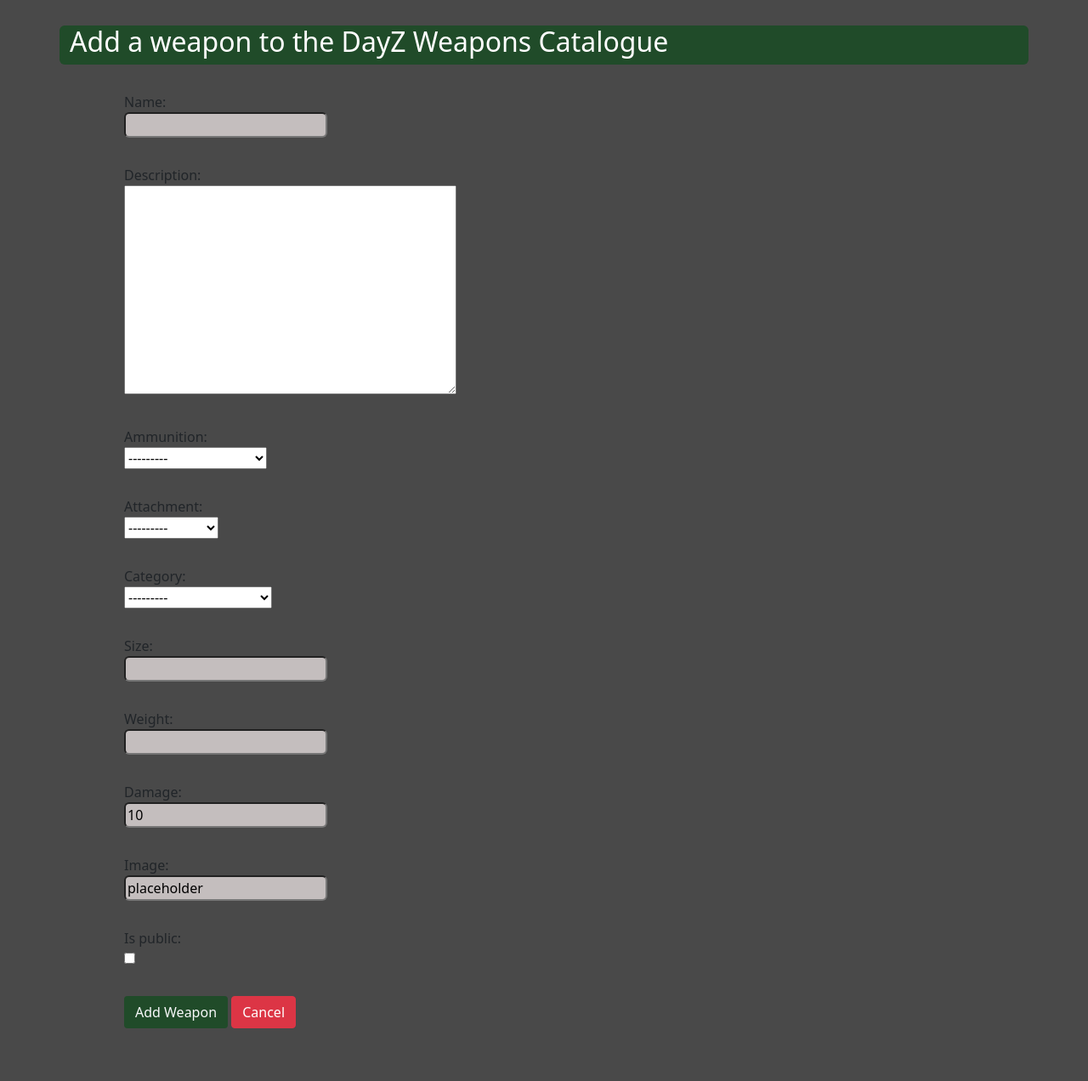
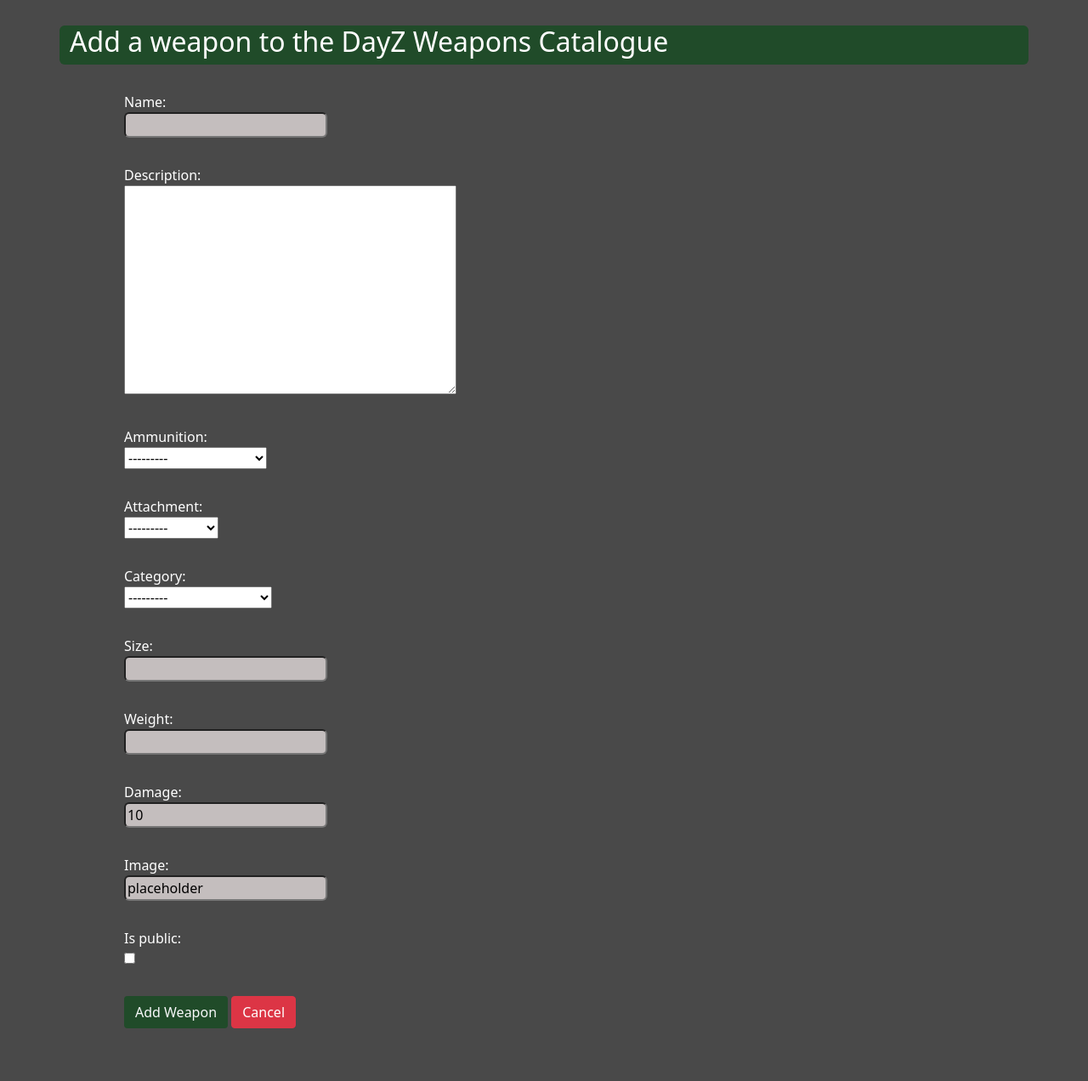
Before and after one commit to Code-Institute-Submissions/Nic-Wallace-dayz-weapons, a Django app: page /add/ in a window 1280 px wide. Shown: the part 56-1328 px from the top of the page at 85% size. Run offline with Django 3.2, Linux system fonts and the light colour scheme; the visitor is signed in with stand-in values (Sample User, id 1); data comes from the database, SQL or seed files in the repository.

Commit message:
Add comments, fix main text colour

```diff
--- a/templates/add_weapon.html
+++ b/templates/add_weapon.html
@@ -1,6 +1,7 @@
 {% extends "base.html" %}
 {% block content %}
 
+<!-- heading -->
 <div class="row">
     <div class="col-12 page-heading">
         <h2>Add a weapon to the DayZ Weapons Catalogue</h2>
--- a/templates/base.html
+++ b/templates/base.html
@@ -3,6 +3,7 @@
 <!DOCTYPE html>
 <html lang="en">
 
+<!-- title and imports -->
 <head>
     <title>DayZ Weapons</title>
 
@@ -18,10 +19,9 @@
 
 </head>
 
-<body class="d-flex flex-column h-100 main-bg">
+<body class="d-flex flex-column h-100 main-bg text-white">
 
     <!-- Navigation -->
-
     <nav class="navbar navbar-expand-lg navbar-light bg-white">
         <div class="container-fluid">
             <button class="navbar-toggler" type="button" data-bs-toggle="collapse" data-bs-target="#navbarText"
@@ -65,12 +65,13 @@
             {% endfor %}
         </section>
     {% endif %}
-
+    <!-- main page content -->
     <main class="container">
         {% block content %}
         {% endblock content %}
     </main>
 
+    <!-- footer -->
     <footer>
     </footer>
 </body>
--- a/templates/edit_weapon.html
+++ b/templates/edit_weapon.html
@@ -1,11 +1,13 @@
 {% extends "base.html" %} {% block content %}
 
+<!-- heading -->
 <div class="row">
     <div class="col-12 page-heading">
         <h2>Edit a weapon in the DayZ Weapons Catalogue</h2>
     </div>
 </div>
 
+<!-- main content, form to edit weapon -->
 <div class="row">
     <div class="col-12">
         <form method="POST" enctype="multipart/form-data">
--- a/templates/index.html
+++ b/templates/index.html
@@ -1,7 +1,7 @@
 {% extends "base.html" %}
 
 {% block content %}
-
+<!-- heading -->
 <div class="row">
 
     <div class="col-12 text-center mb-5">
--- a/templates/weapon_detail.html
+++ b/templates/weapon_detail.html
@@ -1,7 +1,7 @@
 {% extends 'base.html' %}
 {% block content %}
 
-
+<!-- box for weapon name and image -->
 <div class="row medium-bg d-flex justify-content-center align-items-center text-light">
     <div class="col-12 col-md-6">
         <h2>{{ weapon.name }}</h2>
@@ -17,7 +17,7 @@
         {% endif %}
     </div>
 </div>
-
+<!-- weapon statistics -->
 <div class="row mt-5 text-light">
     <div class="col-12 col-md-5 medium-bg">
         <div class="m-4">
```
